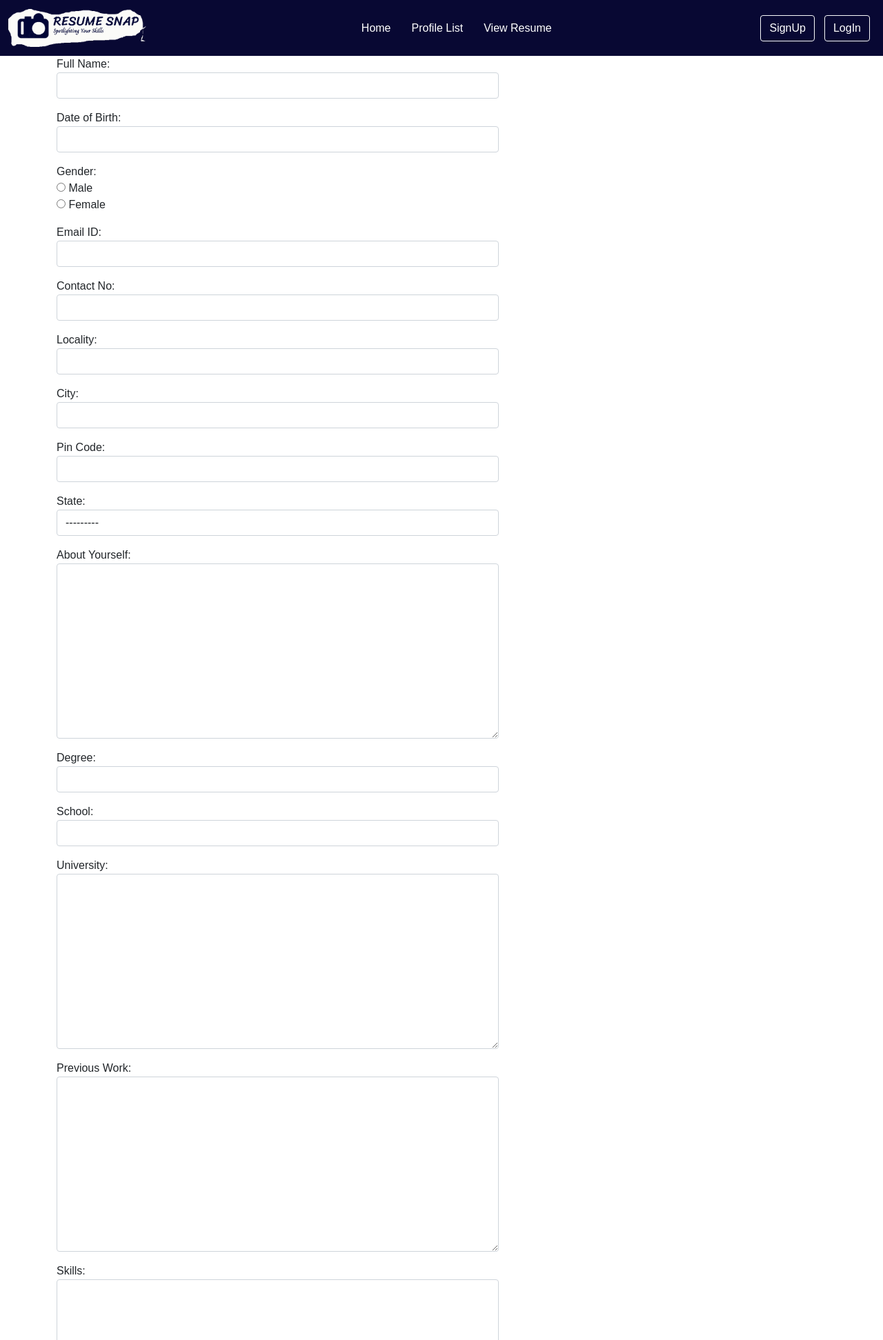
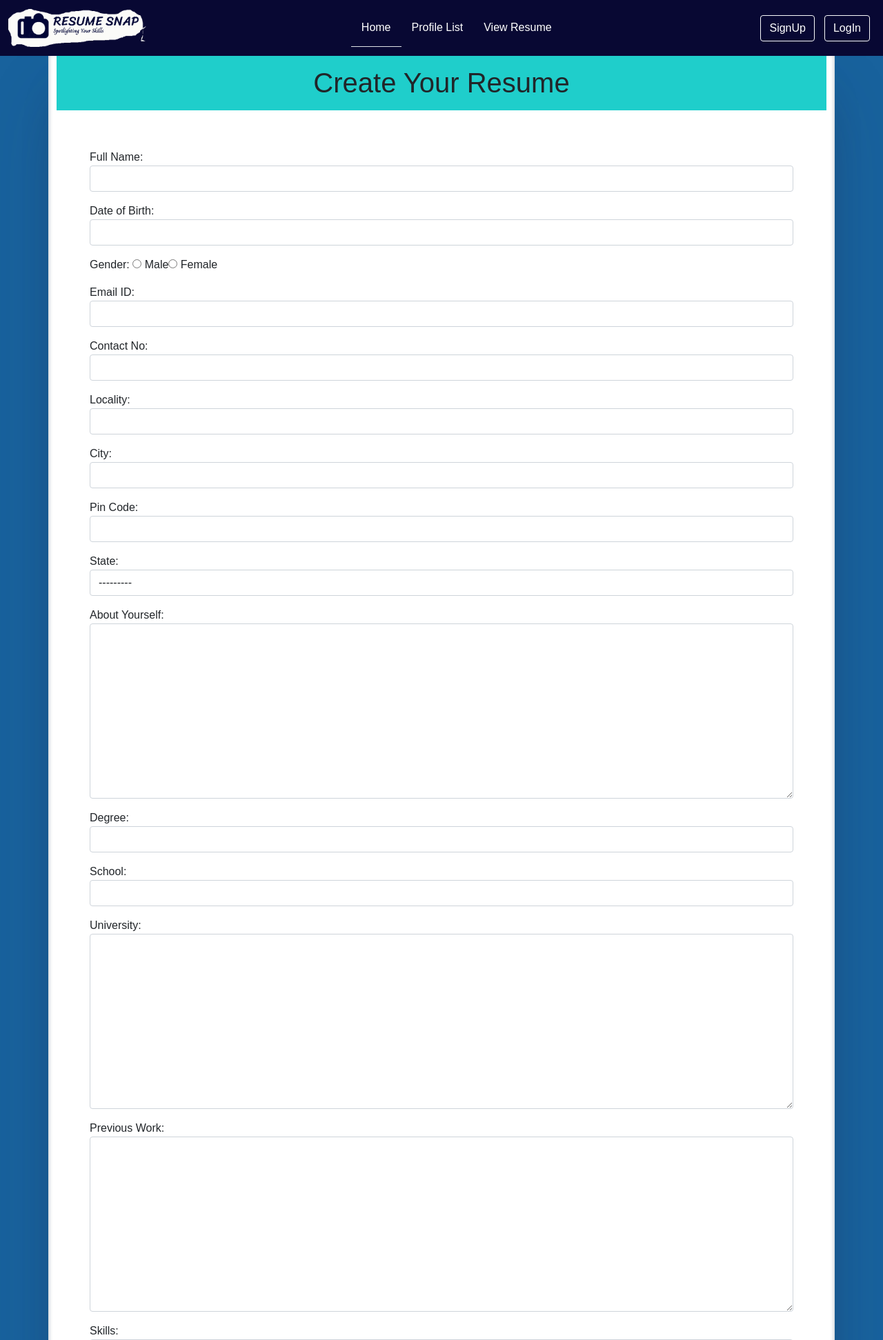
Before and after one commit to Kajal-Yadav31/ResumeGenerator, a Django app: template pdfApp/templates/pdfApp/accept.html in a window 1280 px wide. Shown: the top 1943 px of the page at 69% size. Run offline with Django 4.2, Linux system fonts and the light colour scheme; the template is opened without the code that fills it: values that come from a table or form of the project are taken from there, others are empty.

Commit message:
Fixing Typo

```diff
--- a/CVgenerator/settings.py
+++ b/CVgenerator/settings.py
@@ -32,6 +32,7 @@ ALLOWED_HOSTS = []
 
 INSTALLED_APPS = [
     'pdfApp',
+    'users',
     'django.contrib.admin',
     'django.contrib.auth',
     'django.contrib.contenttypes',
--- a/CVgenerator/urls.py
+++ b/CVgenerator/urls.py
@@ -16,8 +16,10 @@ Including another URLconf
 """
 from django.contrib import admin
 from django.urls import path,include
+from users import views as user_views
 
 urlpatterns = [
     path('admin/', admin.site.urls),
-    path('', include('pdfApp.urls'))
+    # path('register/', user_views.register, name='register'),
+    path('home/', include('pdfApp.urls'))
 ]
--- a/pdfApp/forms.py
+++ b/pdfApp/forms.py
@@ -27,7 +27,7 @@ class ProfileForm(forms.ModelForm):
         'profile_image': 'Profile Image', 'certificate': 'Document', 'summary': 'About Yourself', 'degree': 'Degree', 'school':'School', 'university': 'University', 'previous_work': 'Previous Work', 'skills': 'Skills','city':'City', 'locality': 'Locality','state': 'State'}
         widgets = {
             'name':forms.TextInput(attrs={'class':'form-control'}),
-            'dob':forms.DateInput(attrs={'class':'form-control'}),
+            'dob':forms.DateInput(attrs={'class':'form-control', 'id':'datepicker'}),
             'locality':forms.TextInput(attrs={'class':'form-control'}),
             'city':forms.TextInput(attrs={'class':'form-control'}),
             'pin':forms.NumberInput(attrs={'class':'form-control'}),
--- /dev/null
+++ b/pdfApp/static/pdfApp/accept.css
@@ -0,0 +1,13 @@
+#id_gender,
+#id_job_city {
+    list-style-type: none;
+    display: inline-flex;
+}
+
+#id_gender > li {
+    padding-left: 8rem;
+}
+
+#id_job_city > li {
+    padding-left: 2rem;
+}
--- a/pdfApp/templates/pdfApp/accept.html
+++ b/pdfApp/templates/pdfApp/accept.html
@@ -6,17 +6,20 @@
 {% endblock %}
 
 {% block css_files %}
-    {% comment %} <link rel="stylesheet" href="{% static "pdfapp/index.css" %}" /> {% endcomment %}
+<link rel="stylesheet" href="//code.jquery.com/ui/1.13.2/themes/base/jquery-ui.css">
+<link rel="stylesheet" href="/resources/demos/style.css">
+<link rel="stylesheet" href="{% static "pdfApp/accept.css" %}" />
 
-    {% comment %} <link rel="stylesheet" href="https://cdn.jsdelivr.net/npm/bootstrap@4.6.2/dist/css/bootstrap.min.css" integrity="sha384-xOolHFLEh07PJGoPkLv1IbcEPTNtaed2xpHsD9ESMhqIYd0nLMwNLD69Npy4HI+N" crossorigin="anonymous"> {% endcomment %}
 {% endblock %}
 
 {% block content %}
 
-    <div class="container">
+    <div class="container" style="background-color: white; margin-top: 0rem;  margin-bottom: 0rem;   box-shadow: rgba(50, 50, 93, 0.25) 0px 50px 100px -20px, rgba(0, 0, 0, 0.3) 0px 30px 60px -30px, rgba(10, 37, 64, 0.35) 0px -2px 6px 0px inset;">
+        <h1 style="background-color: #1FCECB;  text-align:center; margin-top: 5rem; padding:1rem;
+        ">Create Your Resume</h1>
         <div class="row">
-            <div class="col-md-7">
-                <form action="" method="POST" enctype="multipart/form-data">
+            <div class="col-md-0">
+                <form action="" method="POST" enctype="multipart/form-data" class="p-5">
 
                     {% csrf_token %}
                     {% for fm in form %}
@@ -24,7 +27,7 @@
                         {{fm.label_tag}} {{fm}} <small class="text-danger">{{fm.errors|striptags}}</small>
                       </div>
                     {% endfor %}
-                    <input type="submit" value="submit" class="btn btn-primary">
+                    <input type="submit" value="submit" class="btn btn-primary" style="background-color:navy;">
                     {% if form.non_field_errors %}
                       {% for error in form.non_field_errors %}
                       <p class="alert alert-danger my-3">{{error}}</p>
@@ -35,4 +38,12 @@
             </div>
         </div>
     </div>
+
+    <script src="https://code.jquery.com/jquery-3.6.0.js"></script>
+    <script src="https://code.jquery.com/ui/1.13.2/jquery-ui.js"></script>
+    <script>
+    $( function() {
+    $( "#datepicker" ).datepicker();
+  } );
+  </script>
 {% endblock %}
--- a/pdfApp/urls.py
+++ b/pdfApp/urls.py
@@ -2,7 +2,9 @@ from django.urls import path
 from . import views
 
 urlpatterns = [
-    path('form/', views.acceptView.as_view(), name="accept"),
-    path('<int:id>/',views.resume,name="resume"),
+    path('', views.acceptView.as_view(), name="accept"),
+    path('resume/<int:id>/',views.resume,name="resume"),
     path('list/',views.list,name="list"),
+
+    path('list/<int:id>/',views.UserDetail, name="viewing"),
 ]
--- a/static/app.css
+++ b/static/app.css
@@ -1,150 +1,18 @@
-/* @import url('https://fonts.googleapis.com/css2?family=Poppins:wght@200;300;400;500;600;700&display=swap');
-
-* {
-    margin: 0;
-    padding: 0;
-    box-sizing: border-box;
-    font-family: 'Poppins', sans-serif;
-}
-
-nav {
-    display: flex;
-    height: 80px;
-    width: 100%;
-    background: #1b1b1b;
-    align-items: center;
-    justify-content: space-between;
-    padding: 0 50px 0 100px;
-    flex-wrap: wrap;
-}
-
-nav .logo {
-    color: #fff;
-    font-size: 35px;
-    font-weight: 600;
-}
-
-nav ul {
-    display: flex;
-    flex-wrap: wrap;
-    list-style: none;
-}
-
-nav ul li {
-    margin: 0 5px;
-}
-
-nav ul li a {
-    color: #f2f2f2;
-    text-decoration: none;
-    font-size: 18px;
-    font-weight: 500;
-    padding: 8px 15px;
-    border-radius: 5px;
-    letter-spacing: 1px;
-    transition: all 0.3s ease;
-}
-
-nav ul li a.active,
-nav ul li a:hover {
-    color: #111;
-    background: #fff;
-}
-
-nav .menu-btn i {
-    color: #fff;
-    font-size: 22px;
-    cursor: pointer;
-    display: none;
-}
-
-input[type="checkbox"] {
-    display: none;
-}
-
-@media (max-width: 1000px) {
-    nav {
-        padding: 0 40px 0 50px;
-    }
-}
-
-@media (max-width: 920px) {
-    nav .menu-btn i {
-        display: block;
-    }
-
-    #click:checked ~ .menu-btn i:before {
-        content: "\f00d";
-    }
-
-    nav ul {
-        position: fixed;
-        top: 80px;
-        left: -100%;
-        background: #111;
-        height: 100vh;
-        width: 100%;
-        text-align: center;
-        display: block;
-        transition: all 0.3s ease;
-    }
-
-    #click:checked ~ ul {
-        left: 0;
-    }
-
-    nav ul li {
-        width: 100%;
-        margin: 40px 0;
-    }
-
-    nav ul li a {
-        width: 100%;
-        margin-left: -100%;
-        display: block;
-        font-size: 20px;
-        transition: 0.6s cubic-bezier(0.68, -0.55, 0.265, 1.55);
-    }
-
-    #click:checked ~ ul li a {
-        margin-left: 0px;
-    }
-
-    nav ul li a.active,
-    nav ul li a:hover {
-        background: none;
-        color: cyan;
-    }
-}
-
-.content {
-    position: absolute;
-    top: 50%;
-    left: 50%;
-    transform: translate(-50%, -50%);
-    text-align: center;
-    z-index: -1;
-    width: 100%;
-    padding: 0 30px;
-    color: #1b1b1b;
-}
-
-.content div {
-    font-size: 40px;
-    font-weight: 700;
-} */
 body {
     margin: 0;
     padding: 0;
-    box-sizing: border-box;
+    /* box-sizing: border-box; */
     font-family: 'Poppins', sans-serif;
-
-    /* padding-top: 3.5rem; */
-    height: 100%
+    height: 100vh
 }
 
 .navbar {
+    width: 100%;
+    position: fixed;
+    top: 0;
+    left: 0;
     background-color: rgb(8, 8, 51);
+    z-index: 1;
 }
 
 .navbar .navbar-nav .nav-item a {
@@ -155,9 +23,20 @@ body {
     padding: 7px;
 }
 
+.backgroundi {
+    background-color: rgb(24, 98, 157);
+    background-repeat: no-repeat;
+    background-size: cover;
+    height: 100%;
+    width: 100%;
+}
+
 footer {
     background: rgb(8, 8, 51);
     grid-area: footer;
+    width: 100%;
+
+
 }
 
 a:link {
--- a/templates/base.html
+++ b/templates/base.html
@@ -23,15 +23,17 @@
         <div class="collapse navbar-collapse" id="navbarSupportedContent">
           <ul class="navbar-nav ms-auto mb-2 mb-lg-0">
             <li class="nav-item">
-              <a class="nav-link active" aria-current="page" href="{% url "accept" %}">Home</a>
+              <a class="nav-link active border-bottom"aria-current="page" href="{% url "accept" %}">Home</a>
             </li>
             <li class="nav-item">
-              <a class="nav-link active" href="{% url "list" %}">Profile List</a>
+              <a class="nav-link active" aria-current="page"href="{% url "list" %}">Profile List</a>
             </li>
 
-            <li class="nav-item">
-              <a class="nav-link disabled active" href="#" tabindex="-1">View Resume</a>
+             <li class="nav-item">
+              <a class="nav-link active" aria-current="page"
+              href="#">View Resume</a>
             </li>
+
           </ul>
           <ul class="navbar-nav ms-auto mb-2 mb-lg-0">
             <li class="nav-but">
@@ -45,12 +47,16 @@
       </div>
     </nav>
 
-
     <script src="https://cdn.jsdelivr.net/npm/bootstrap@5.0.2/dist/js/bootstrap.bundle.min.js" integrity="sha384-MrcW6ZMFYlzcLA8Nl+NtUVF0sA7MsXsP1UyJoMp4YLEuNSfAP+JcXn/tWtIaxVXM" crossorigin="anonymous"></script>
 
-    {% block content %}
-    {% endblock %}
-    <footer>
+    <section >
+      <div class="backgroundi">
+      {% block content %}
+    {% endblock %}</div>
+    </section>
+
+
+    {% comment %} <footer>
       <div class="container" style="padding: 30px 0; " align="center">
           <a href="#" style="padding: 14px;">
               <i class="fa fa-facebook fa-lg white-text mr-md-5 mr-3 fa-2x"></i>
@@ -72,11 +78,11 @@
                               </a>
       </div>
       <div style="background: rgb(8, 8, 51);">
-          <p style="color: white; padding: 15px 0;" align="right">
+          <p style="color: white; padding: 15px 0;" align="center">
               &copy; 2023 Copyright: <a href="mailto:kajal1307@gmail.com">Created By: Kajal Yadav</a>
           </p>
       </div>
-  </footer>
+  </footer> {% endcomment %}
   </body>
 </html>
 
--- /dev/null
+++ b/users/admin.py
@@ -0,0 +1,3 @@
+from django.contrib import admin
+
+# Register your models here.
--- /dev/null
+++ b/users/apps.py
@@ -0,0 +1,6 @@
+from django.apps import AppConfig
+
+
+class UsersConfig(AppConfig):
+    default_auto_field = 'django.db.models.BigAutoField'
+    name = 'users'
--- /dev/null
+++ b/users/models.py
@@ -0,0 +1,3 @@
+from django.db import models
+
+# Create your models here.
--- /dev/null
+++ b/users/tests.py
@@ -0,0 +1,3 @@
+from django.test import TestCase
+
+# Create your tests here.
```
Also changed, not shown: pdfApp/templates/pdfApp/Individual-User.html (added, +58 -0 lines), pdfApp/templates/pdfApp/list.html (+11 -10 lines), pdfApp/views.py (+11 -1 lines), users/templates/users/register.html (added, +21 -0 lines), users/views.py (added, +7 -0 lines), db.sqlite3, users/__init__.py (added), users/migrations/__init__.py (added).
